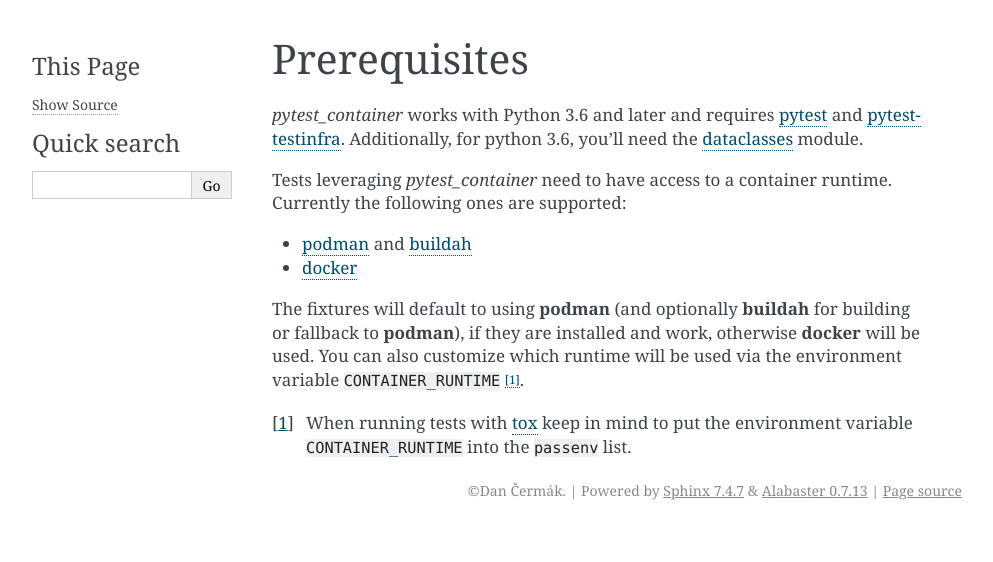
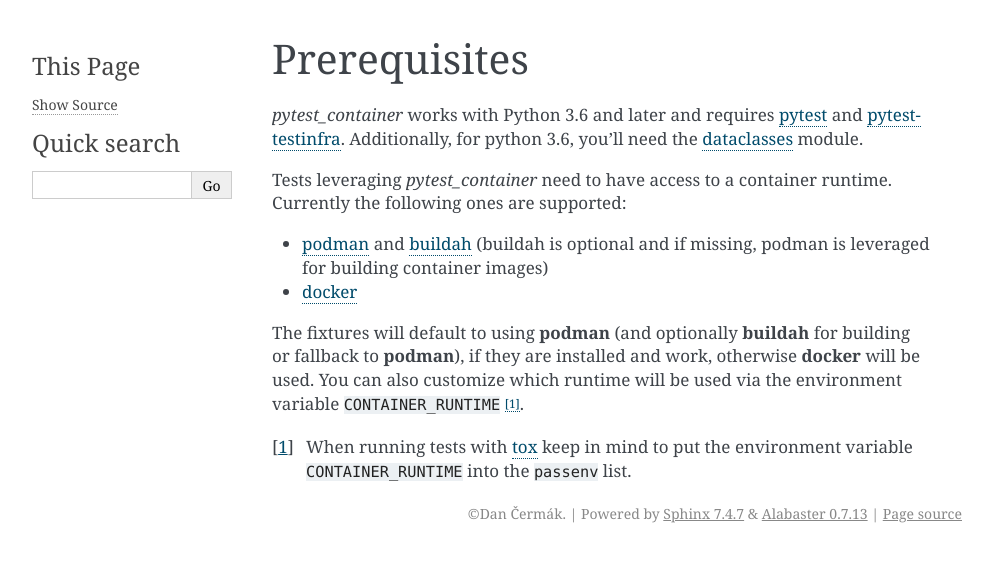
Before and after one commit to dcermak/pytest_container, a Sphinx documentation site: the page built from source/prerequisites.rst, in a window 1280 px wide. Shown: the top 562 px of the page, without its empty margins (148-1141 px from the left). Built offline with Sphinx 7.4.7, drawn with Linux system fonts in a browser that asks for light colours.

Commit message:
Mention that buildah is optional in prerequisites

```diff
--- a/source/prerequisites.rst
+++ b/source/prerequisites.rst
@@ -9,7 +9,8 @@
 Tests leveraging `pytest_container` need to have access to a container
 runtime. Currently the following ones are supported:
 
-- `podman <https://podman.io/>`_ and `buildah <https://buildah.io/>`_
+- `podman <https://podman.io/>`_ and `buildah <https://buildah.io/>`_ (buildah
+  is optional and if missing, podman is leveraged for building container images)
 - `docker <https://www.docker.com/>`_
 
 .. _runtime selection rules:
```
